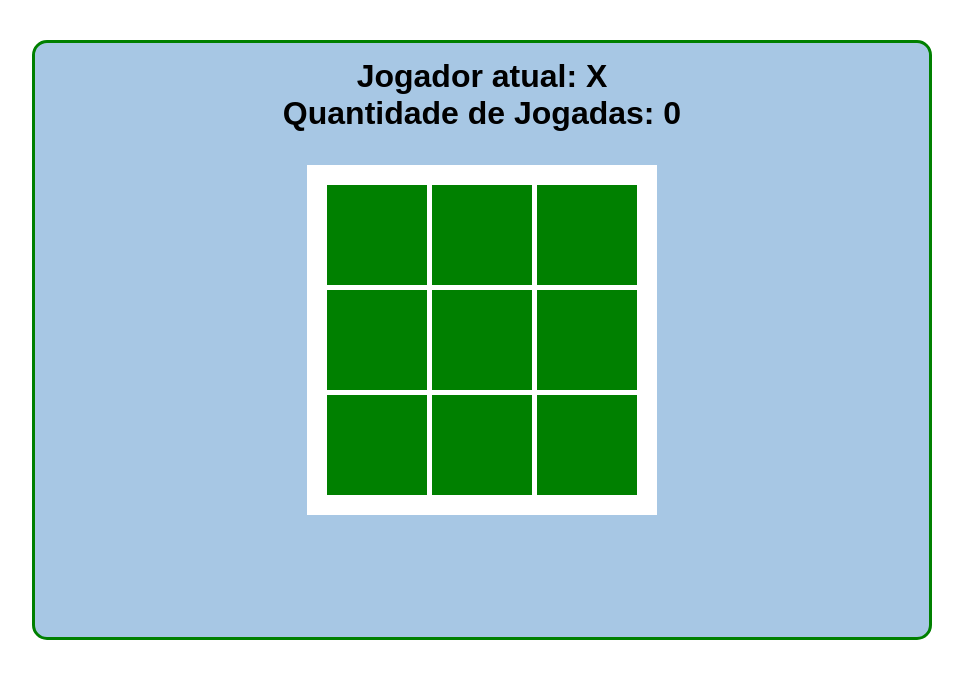
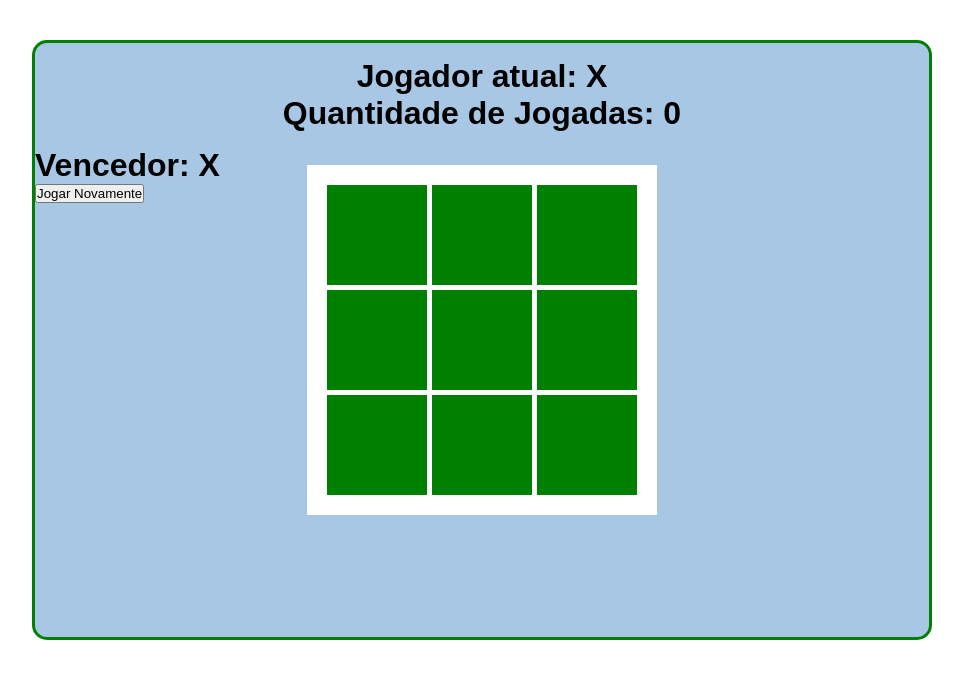
Before and after one commit to dannielfisico/meusProjetos, a plain HTML site: page index.html in a window 1280 px wide. Shown: the whole page, without its empty margins (158-1121 px from the left). Drawn offline with Linux system fonts and the light colour scheme.

Commit message:
Criação da tela-resultado

```diff
--- a/index.html
+++ b/index.html
@@ -24,6 +24,10 @@
             <h1>Jogador atual: X</h1>
             <h1>Quantidade de Jogadas: 0</h1>
         </div>
+        <div class="tela-resultado">
+            <h1>Vencedor: X</h1>
+            <button>Jogar Novamente</button>
+        </div>
     </main>
 </body>
 </html>
```
